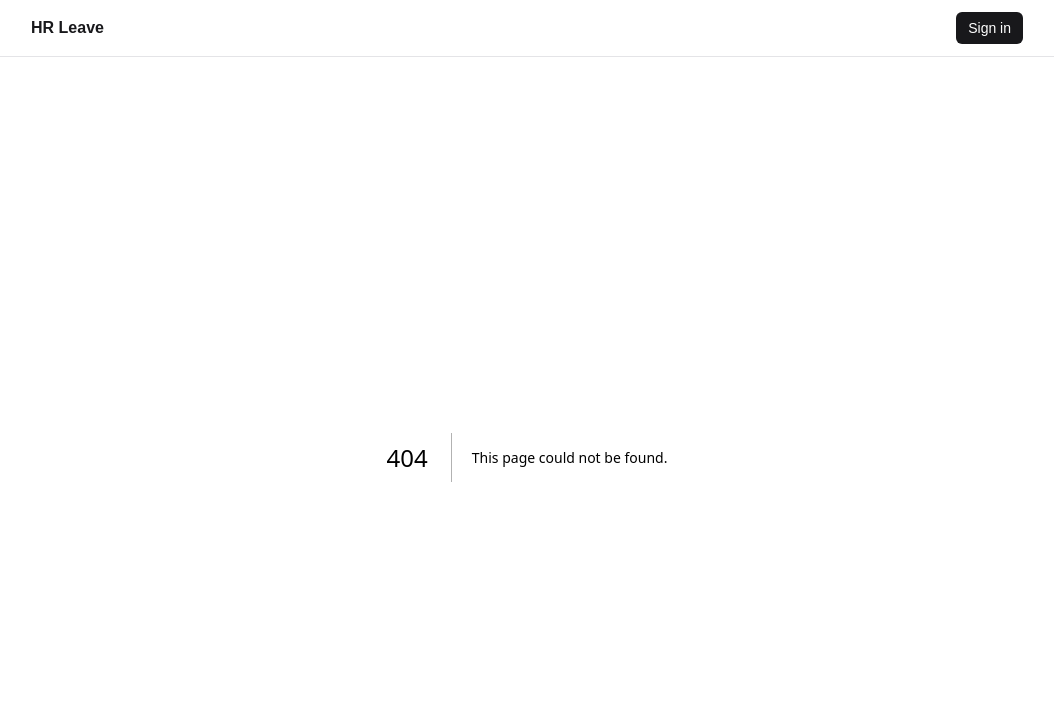
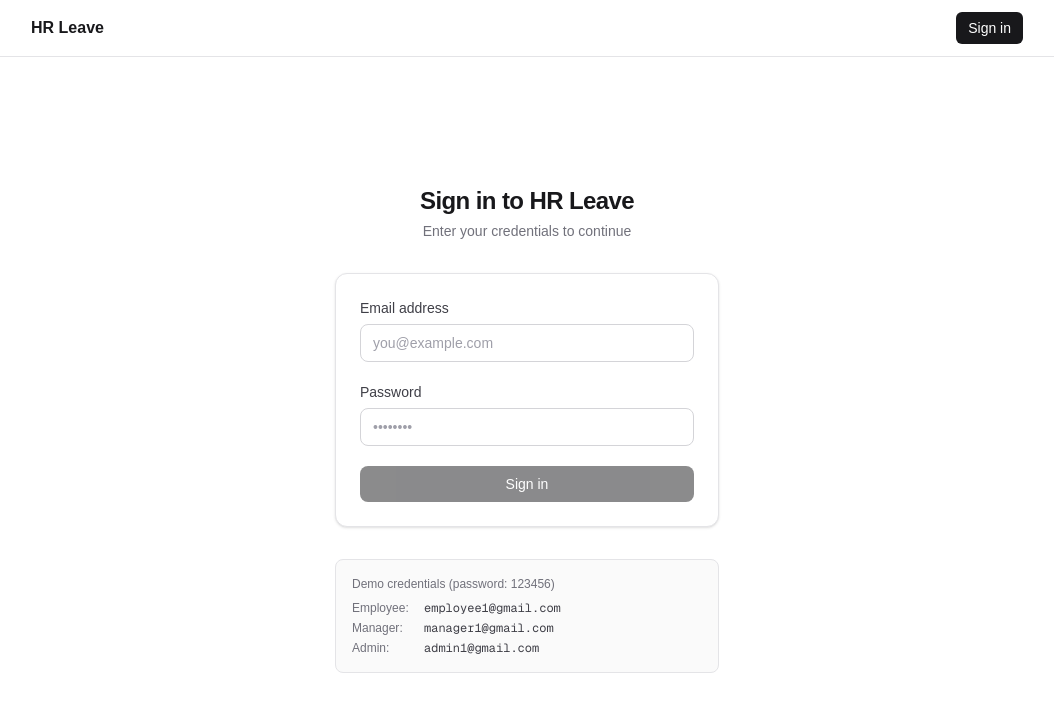
Before and after one commit to Haider-Ali-7/ExampleHr, a Next.js app: page /login in a window 1280 px wide. Before the commit this address had no page. Shown: the top 712 px of the page, without its empty margins (113-1167 px from the left). Built offline with nearby package versions, Linux system fonts and the light colour scheme.

Commit message:
feat: add login page
Co-Authored-By: Claude Opus 4.5 <noreply@anthropic.com>

```diff
--- /dev/null
+++ b/src/app/login/page.tsx
@@ -0,0 +1,77 @@
+'use client';
+
+import { useEffect } from 'react';
+import { useRouter } from 'next/navigation';
+import { LoginForm } from '@/components/leave/LoginForm';
+import { useAuthStore } from '@/store/authStore';
+import type { UserRole } from '@/lib/types';
+
+const roleHomePath: Record<UserRole, string> = {
+  employee: '/employee',
+  manager: '/manager',
+  admin: '/admin',
+};
+
+export default function LoginPage() {
+  const user = useAuthStore((s) => s.user);
+  const isLoading = useAuthStore((s) => s.isLoading);
+  const error = useAuthStore((s) => s.error);
+  const login = useAuthStore((s) => s.login);
+  const clearError = useAuthStore((s) => s.clearError);
+  const router = useRouter();
+
+  useEffect(() => {
+    if (user) {
+      router.replace(roleHomePath[user.role]);
+    }
+  }, [user, router]);
+
+  async function handleSubmit(email: string, password: string) {
+    clearError();
+    try {
+      await login(email, password);
+    } catch {
+    }
+  }
+
+  return (
+    <main className="flex flex-1 items-center justify-center px-4 py-16">
+      <div className="w-full max-w-sm space-y-8">
+        <div className="space-y-1 text-center">
+          <h1 className="text-2xl font-bold tracking-tight text-zinc-900 dark:text-zinc-100">
+            Sign in to HR Leave
+          </h1>
+          <p className="text-sm text-zinc-500 dark:text-zinc-400">
+            Enter your credentials to continue
+          </p>
+        </div>
+
+        <div className="bg-white dark:bg-zinc-900 border border-zinc-200 dark:border-zinc-700 rounded-xl shadow-sm p-6">
+          <LoginForm
+            onSubmit={handleSubmit}
+            isSubmitting={isLoading}
+            error={error}
+          />
+        </div>
+
+        <div className="rounded-lg bg-zinc-50 dark:bg-zinc-900 border border-zinc-200 dark:border-zinc-800 p-4">
+          <p className="text-xs font-medium text-zinc-500 dark:text-zinc-400 mb-2">
+            Demo credentials (password: 123456)
+          </p>
+          <ul className="space-y-1">
+            {[
+              { label: 'Employee', email: 'employee1@gmail.com' },
+              { label: 'Manager', email: 'manager1@gmail.com' },
+              { label: 'Admin',   email: 'admin1@gmail.com' },
+            ].map(({ label, email }) => (
+              <li key={email} className="flex items-center gap-2 text-xs text-zinc-500 dark:text-zinc-400">
+                <span className="font-medium w-16">{label}:</span>
+                <code className="font-mono text-zinc-700 dark:text-zinc-300">{email}</code>
+              </li>
+            ))}
+          </ul>
+        </div>
+      </div>
+    </main>
+  );
+}
```
